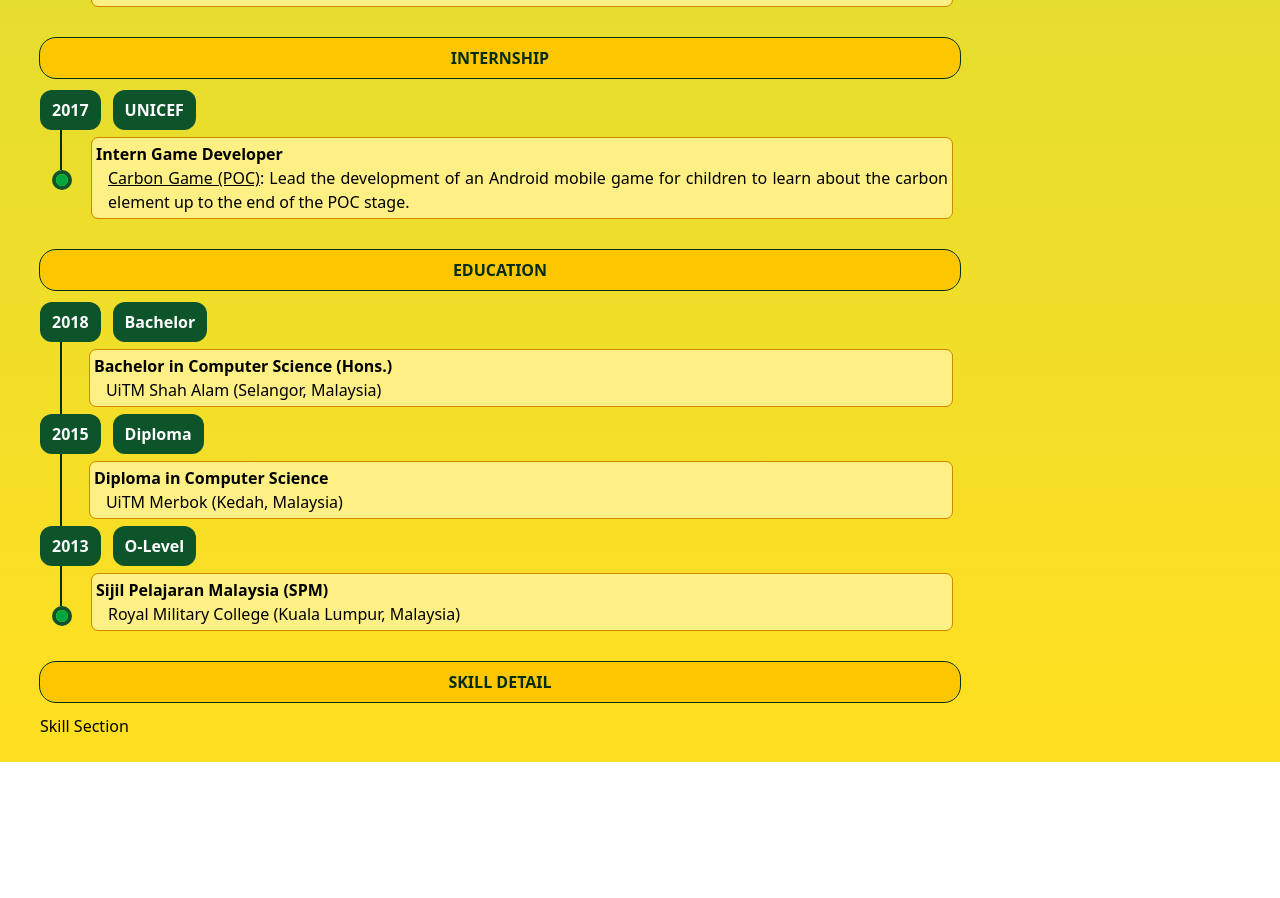
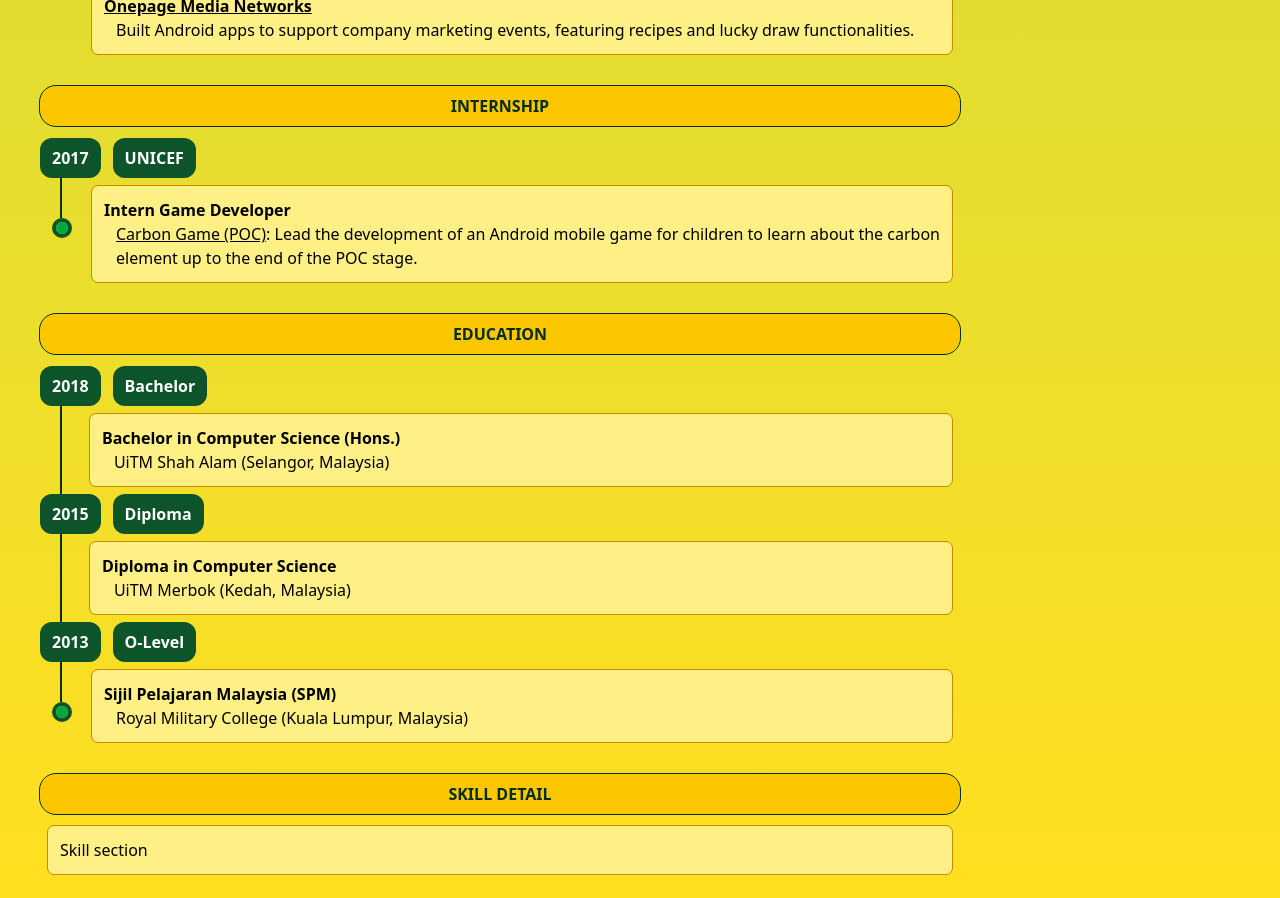
Before and after one commit to nadzmiidzham/nadzmiidzham-portfolio, a Vue app: page / in a window 1280 px wide. Shown: the part 4160-5058 px from the top of the page. Before the commit the page ends 4922 px from the top, so only its background shows below. Built offline with nearby package versions, Linux system fonts and the light colour scheme.

Commit message:
increased the padding for description

```diff
--- a/src/components/TimeLineInfo.vue
+++ b/src/components/TimeLineInfo.vue
@@ -2,23 +2,23 @@
 const { isStartTime } = defineProps({
   isStartTime: {
     type: Boolean,
-    default: false
-  }
+    default: false,
+  },
 });
 </script>
 
 <template>
   <div class="flex flex-col">
-    <div class="flex flex-row text-white gap-3">
+    <div class="flex flex-row gap-3 text-white">
       <!-- time -->
-      <div class="bg-green-900 px-3 py-2 rounded-xl">
+      <div class="rounded-xl bg-green-900 px-3 py-2">
         <b>
           <slot name="time" class="uppercase"></slot>
         </b>
       </div>
 
       <!-- label -->
-      <div class="bg-green-900 px-3 py-2 rounded-xl">
+      <div class="rounded-xl bg-green-900 px-3 py-2">
         <b>
           <slot name="label" class="uppercase"></slot>
         </b>
@@ -27,16 +27,18 @@ const { isStartTime } = defineProps({
 
     <div class="flex flex-row">
       <!-- Timeline Trail -->
-      <div v-if="!isStartTime" class="mx-5 bg-green-950 w-[2px]"></div>
+      <div v-if="!isStartTime" class="mx-5 w-[2px] bg-green-950"></div>
       <div v-else>
         <!-- starting timeline line trail -->
-        <div class="mx-5 bg-green-950 w-[2px] h-10"></div>
+        <div class="mx-5 h-10 w-[2px] bg-green-950"></div>
 
         <!-- starting timeline circle trail -->
         <div class="mx-3">
-          <div class="relative flex items-center justify-center h-5 w-5">
+          <div class="relative flex h-5 w-5 items-center justify-center">
             <!-- Outer Circle -->
-            <div class="absolute h-5 w-5 rounded-full border-4 border-green-900"></div>
+            <div
+              class="absolute h-5 w-5 rounded-full border-4 border-green-900"
+            ></div>
             <!-- Inner Circle -->
             <div class="absolute h-3 w-3 rounded-full bg-green-600"></div>
           </div>
@@ -44,7 +46,9 @@ const { isStartTime } = defineProps({
       </div>
 
       <!-- Description -->
-      <div class="bg-yellow-200 w-full m-2 p-1 rounded-md outline outline-yellow-600">
+      <div
+        class="m-2 w-full rounded-md bg-yellow-200 p-3 outline outline-yellow-600"
+      >
         <slot name="description"></slot>
       </div>
     </div>
--- a/src/sections/SkillSection.vue
+++ b/src/sections/SkillSection.vue
@@ -1,3 +1,7 @@
 <template>
-  <h1>Skill Section</h1>
+  <div class="flex flex-col">
+    <div class="mx-2 rounded-md bg-yellow-200 p-3 outline outline-yellow-600">
+      <h1>Skill section</h1>
+    </div>
+  </div>
 </template>
```
